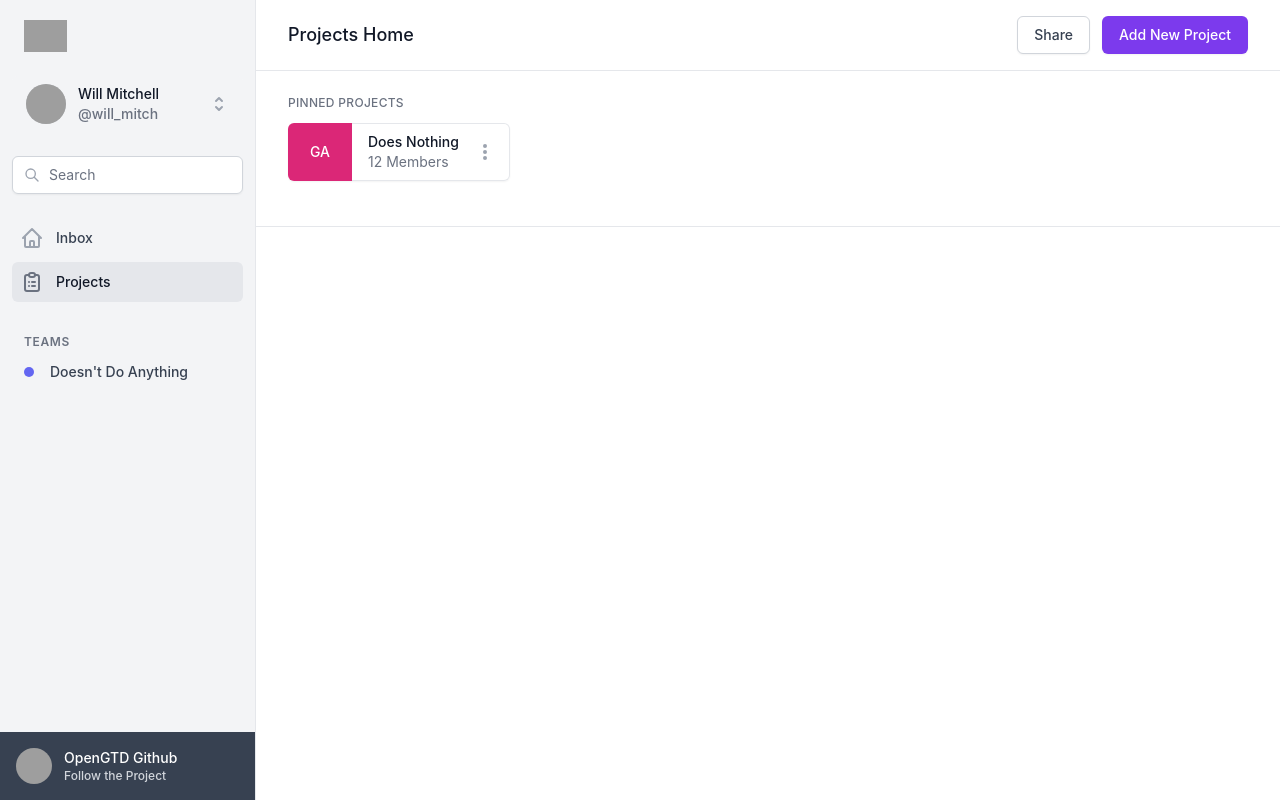
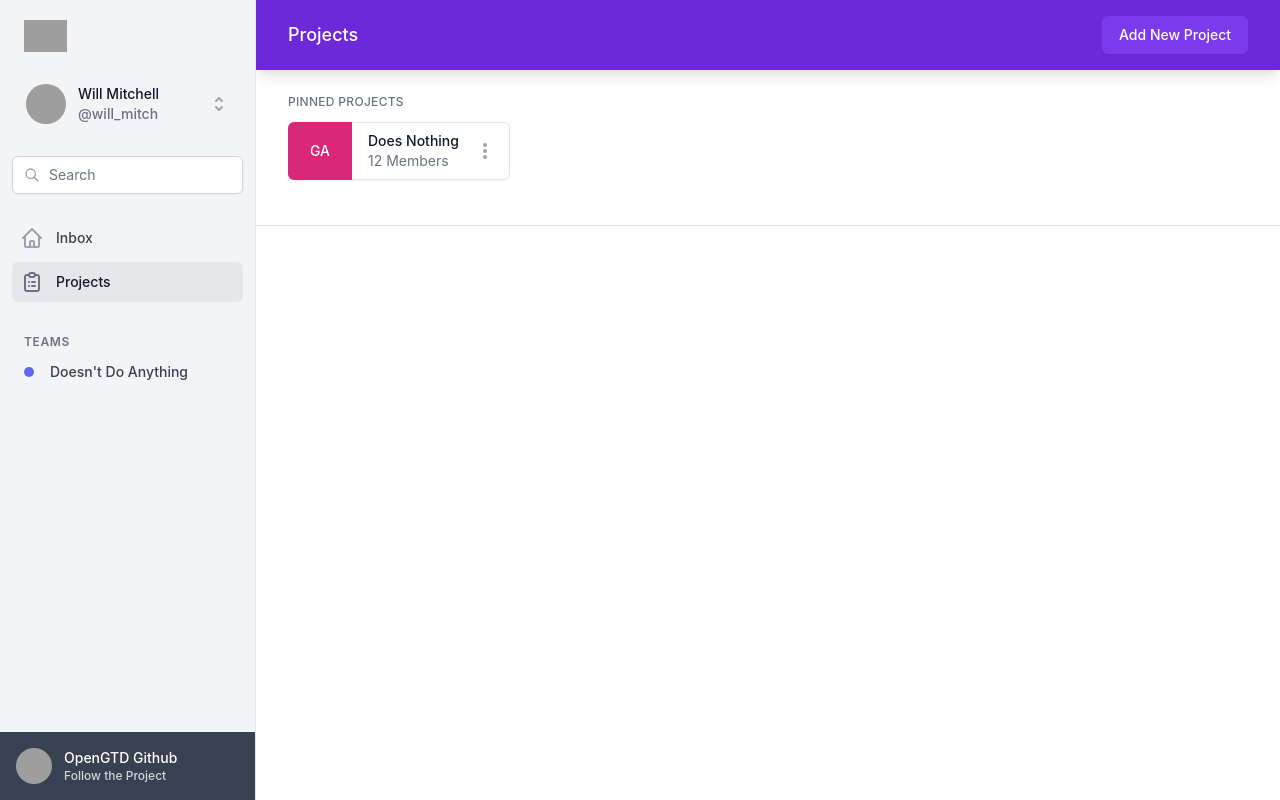
Before and after one commit to ChangedNameTo/open-gtd, a React (Create React App) app: page /open-gtd/projects in a window 1280 px wide. Built offline with nearby package versions, Linux system fonts and the light colour scheme; grey boxes are pictures that could not be loaded; what tailwindcss-font-inter would draw is missing.

Commit message:
Smoother UI

```diff
--- a/src/Components/ProjectUI/ProjectHeader/ProjectHeader.tsx
+++ b/src/Components/ProjectUI/ProjectHeader/ProjectHeader.tsx
@@ -1,5 +1,3 @@
-import AddNewProject from "./AddNewProject/AddNewProject";
-
 function ProjectHeader() {
   return (
     <div className="border-b border-gray-200 px-4 py-4 sm:flex sm:items-center sm:justify-between sm:px-6 lg:px-8">
@@ -8,15 +6,7 @@ function ProjectHeader() {
           Projects Home
         </h1>
       </div>
-      <div className="mt-4 flex sm:mt-0 sm:ml-4">
-        <button
-          type="button"
-          className="ml-3 inline-flex items-center px-4 py-2 border border-gray-300 shadow-sm text-sm font-medium rounded-md text-gray-700 bg-white hover:bg-gray-50 focus:outline-none focus:ring-2 focus:ring-offset-2 focus:ring-purple-500 sm:order-0 sm:ml-0"
-        >
-          Share
-        </button>
-        {AddNewProject()}
-      </div>
+      <div className="mt-4 flex sm:mt-0 sm:ml-4"></div>
     </div>
   );
 }
--- /dev/null
+++ b/src/Components/ProjectUI/ProjectHeader/TopProjectHeader.tsx
@@ -0,0 +1,14 @@
+import AddNewProject from "./AddNewProject/AddNewProject";
+
+function TopHeader() {
+  return (
+    <div className="bg-purple-700 border-y border-gray-200 px-4 py-4 sm:flex sm:items-center sm:justify-between sm:px-6 lg:px-8 text-white shadow-lg">
+      <div className="flex-1 min-w-0">
+        <h1 className="text-lg font-medium leading-6 sm:truncate">Projects</h1>
+      </div>
+      {AddNewProject()}
+    </div>
+  );
+}
+
+export default TopHeader;
--- a/src/Components/ProjectUI/ProjectList/ProjectList.tsx
+++ b/src/Components/ProjectUI/ProjectList/ProjectList.tsx
@@ -24,13 +24,31 @@ function ProjectList() {
     }
   };
 
+  const sortFunction = (taskIdA: string, taskIdB: string) => {
+    const taskA = getTaskById(taskIdA);
+    const taskB = getTaskById(taskIdB);
+
+    if (!taskA) {
+      return -1;
+    }
+    if (!taskB) {
+      return 1;
+    }
+
+    if (taskA.dueDate > taskB.dueDate) return 1;
+    if (taskA.dueDate < taskB.dueDate) return -1;
+    if (taskA.deferDate > taskB.deferDate) return 1;
+    if (taskA.deferDate < taskB.deferDate) return -1;
+    return 0;
+  };
+
   const buildProjectTaskList = (project: string) => {
     const projectFilteredTaskIds = taskList.allIds.filter((task) =>
       taskInProjectFilter(project, task)
     );
 
     if (projectFilteredTaskIds.length > 0) {
-      return projectFilteredTaskIds.map((taskId, index) => {
+      return projectFilteredTaskIds.sort(sortFunction).map((taskId, index) => {
         return <Task projectId={project} taskId={taskId} key={index} />;
       });
     } else {
--- a/src/Components/ProjectUI/ProjectUI.tsx
+++ b/src/Components/ProjectUI/ProjectUI.tsx
@@ -2,8 +2,8 @@ import MobileSidebar from "../Sidebars/MobileSidebar";
 import PinnedProjects from "../PinnedProjects/PinnedProjects";
 import Sidebar from "../Sidebars/Sidebar";
 import SearchHeader from "../TaskUI/SearchHeader/SearchHeader";
-import ProjectHeader from "./ProjectHeader/ProjectHeader";
 import ProjectList from "./ProjectList/ProjectList";
+import TopProjectHeader from "./ProjectHeader/TopProjectHeader";
 
 function ProjectUI(sidebarOpen: boolean, setSidebarOpen: Function) {
   return (
@@ -16,8 +16,9 @@ function ProjectUI(sidebarOpen: boolean, setSidebarOpen: Function) {
       <div className="flex flex-col w-0 flex-1 overflow-hidden">
         {SearchHeader(sidebarOpen, setSidebarOpen)}
         <main className="flex-1 relative z-0 overflow-y-auto focus:outline-none">
+          {TopProjectHeader()}
           {/* Page title & actions */}
-          {ProjectHeader()}
+          {/* {ProjectHeader()} */}
           {/* Pinned projects */}
           {PinnedProjects(null)}
           {/* Project List */}
--- a/src/Components/TaskUI/TaskUI.tsx
+++ b/src/Components/TaskUI/TaskUI.tsx
@@ -6,6 +6,7 @@ import SelectedTask from "./SelectedTask/SelectedTask";
 import MobileSidebar from "../Sidebars/MobileSidebar";
 import Sidebar from "../Sidebars/Sidebar";
 import TaskHeader from "./TasksHeader/TasksHeader";
+import TopTaskHeader from "./TasksHeader/TopTaskHeader";
 import { useLocation } from "react-router";
 
 function TaskUI(sidebarOpen: boolean, setSidebarOpen: Function) {
@@ -25,6 +26,7 @@ function TaskUI(sidebarOpen: boolean, setSidebarOpen: Function) {
         {/* Search header */}
         {SearchHeader(sidebarOpen, setSidebarOpen)}
         <main className="flex-1 relative z-0 overflow-y-auto focus:outline-none">
+          {TopTaskHeader(projectId)}
           {/* Page title & actions */}
           {TaskHeader(projectId)}
           {/* Pinned projects */}
--- a/src/Components/TaskUI/TasksHeader/TasksHeader.tsx
+++ b/src/Components/TaskUI/TasksHeader/TasksHeader.tsx
@@ -1,4 +1,3 @@
-import AddNewTask from "./AddNewTask/AddNewTask";
 import { useSelector } from "react-redux";
 import { RootState } from "../../../store";
 
@@ -7,6 +6,9 @@ function TaskHeader(projectId: string | null) {
     projectId ? state.projects.projectList.byId[projectId].project : "Home"
   );
 
+  if (!projectId) {
+    return;
+  } else {
     return (
       <div className="border-b border-gray-200 px-4 py-4 sm:flex sm:items-center sm:justify-between sm:px-6 lg:px-8">
         <div className="flex-1 min-w-0">
@@ -21,10 +23,10 @@ function TaskHeader(projectId: string | null) {
           >
             Share
           </button>
-        {AddNewTask(projectId)}
         </div>
       </div>
     );
   }
+}
 
 export default TaskHeader;
--- /dev/null
+++ b/src/Components/TaskUI/TasksHeader/TopTaskHeader.tsx
@@ -0,0 +1,14 @@
+import AddNewTask from "./AddNewTask/AddNewTask";
+
+function TopHeader(projectId: string | null) {
+  return (
+    <div className="bg-purple-700 border-y border-gray-200 px-4 py-4 sm:flex sm:items-center sm:justify-between sm:px-6 lg:px-8 text-white shadow-lg">
+      <div className="flex-1 min-w-0">
+        <h1 className="text-lg font-medium leading-6 sm:truncate">Projects</h1>
+      </div>
+      {AddNewTask(projectId)}
+    </div>
+  );
+}
+
+export default TopHeader;
```
Lines whose indentation alone changed are shown as unchanged.
